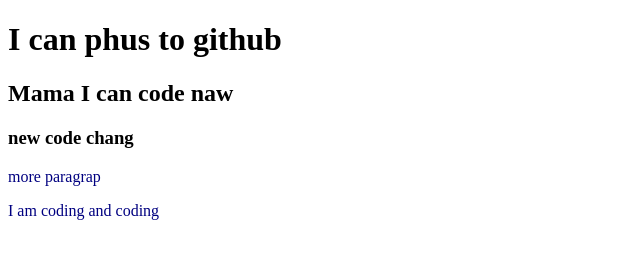
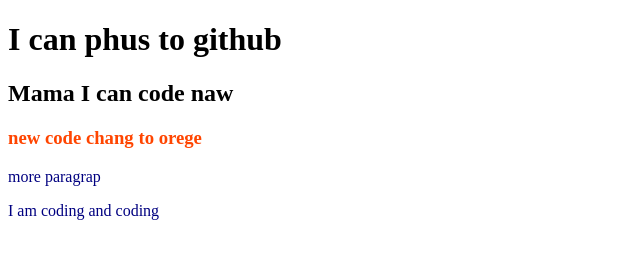
Before and after one commit to mdsojibrana/my-second-repo, a plain HTML site: page index.html in a window 1280 px wide. Shown: the whole page, without its empty margins (0-640 px from the left). Drawn offline with Linux system fonts and the light colour scheme.

Commit message:
change orange

```diff
--- a/index.html
+++ b/index.html
@@ -10,7 +10,7 @@
 <body>
     <h1>I can phus to github</h1>
     <h2>Mama I can code naw</h2>
-    <h3>new code chang</h3>
+    <h3>new code chang to orege</h3>
     <p>more paragrap</p>
     <p>I am coding and coding</p>
 </body>
--- a/style.css
+++ b/style.css
@@ -1,3 +1,6 @@
 p{
     color: navy;
 }
+h3{
+    color: orangered;
+}
```
